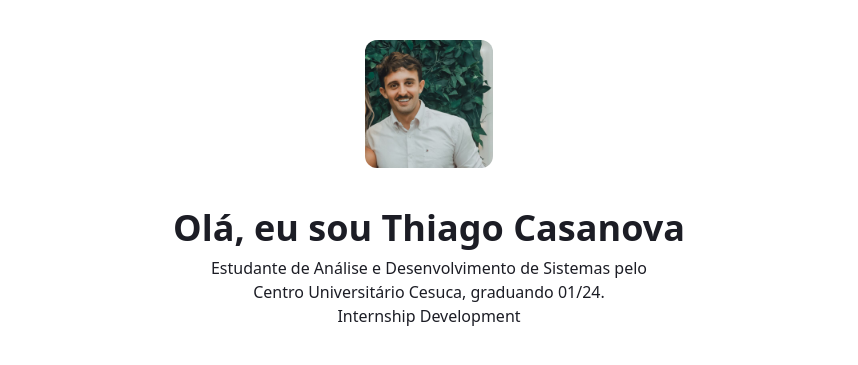
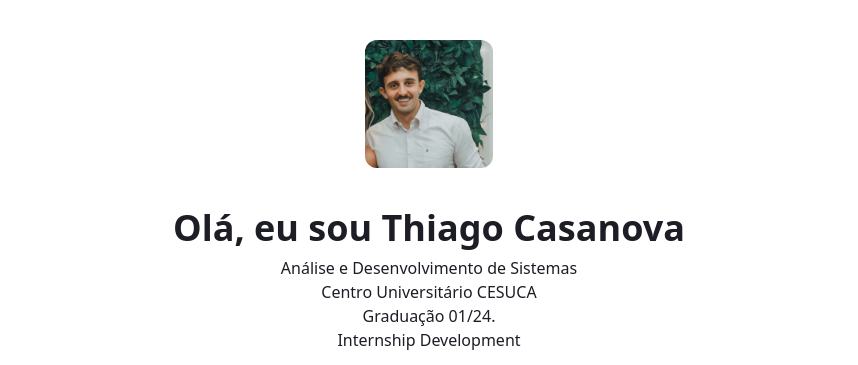
Before and after one commit to ThiagoCasanova/thiagocasanova.github.io, a website: page index.html in a window 1280 px wide. Shown: the top 365 px of the page, without its empty margins (211-1069 px from the left). Drawn offline with nearby package versions, Linux system fonts and the light colour scheme.

Commit message:
Update index.html

```diff
--- a/index.html
+++ b/index.html
@@ -21,8 +21,13 @@
         <div class="flex flex-col items-center">
           <h1 class="text-4xl font-bold mb-2"> <center> Olá, eu sou Thiago Casanova </center> </h1>
           <p class="text-center max-w-md">
-            Estudante de Análise e Desenvolvimento de Sistemas pelo Centro
-            Universitário Cesuca, graduando 01/24.
+            Análise e Desenvolvimento de Sistemas
+          </p>
+          <p class="text-center max-w-md">
+            Centro Universitário CESUCA
+          </p>
+          <p class="text-center max-w-md">
+            Graduação 01/24.
           </p>
            <p class="text-center max-w-md">
             Internship Development
```
